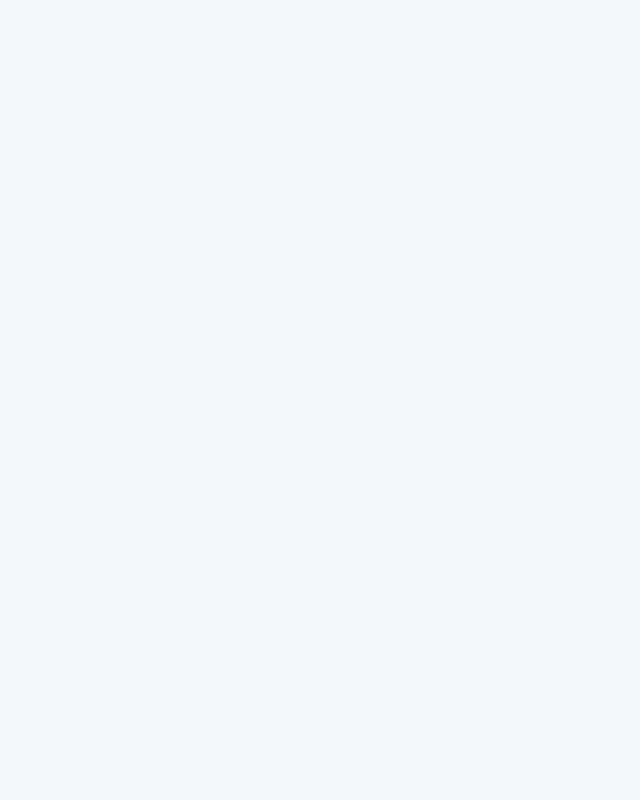
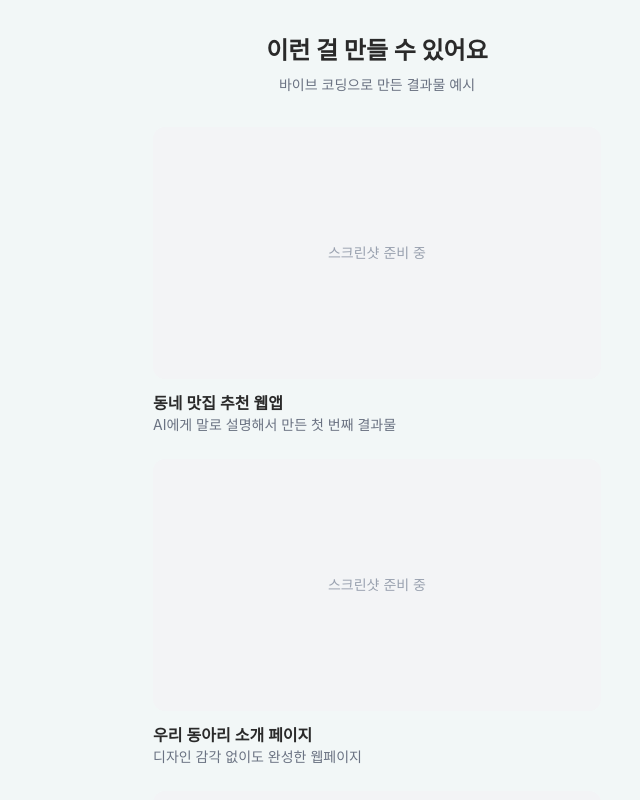
Before and after one commit to iamodh/landing-page, a React (Vite) app: page / in a window 1280 px wide. Shown: the part 460-1260 px from the top of the page, without its empty margins (263-903 px from the left). Built offline with nearby package versions, Linux system fonts and the light colour scheme.

Commit message:
feat: ShowcaseSection 결과물 미리보기 섹션
16:9 플레이스홀더 카드 3개, 메타 메시지 포함.
이미지 없이 레이아웃 유지되는 구조.

Co-Authored-By: Claude Opus 4.6 <noreply@anthropic.com>

```diff
--- a/src/App.tsx
+++ b/src/App.tsx
@@ -1,12 +1,12 @@
 import HeroSection from "./components/sections/HeroSection"
+import ShowcaseSection from "./components/sections/ShowcaseSection"
 
 function App() {
   return (
     <div className="min-h-screen bg-brand-bg text-brand-text">
       <HeroSection />
       <main>
-        {/* 스크롤 테스트용 간격 */}
-        <div className="h-screen" />
+        <ShowcaseSection />
         <section id="apply" className="px-6 py-16 text-center">
           <p className="text-xl font-bold">신청 CTA 섹션 (M9에서 구현 예정)</p>
         </section>
--- /dev/null
+++ b/src/components/sections/ShowcaseSection.tsx
@@ -0,0 +1,34 @@
+const showcases = [
+  { title: "동네 맛집 추천 웹앱", description: "AI에게 말로 설명해서 만든 첫 번째 결과물" },
+  { title: "우리 동아리 소개 페이지", description: "디자인 감각 없이도 완성한 웹페이지" },
+  { title: "김해 관광 가이드", description: "지역 정보를 담은 인터랙티브 페이지" },
+]
+
+export default function ShowcaseSection() {
+  return (
+    <section id="showcase" className="px-6 py-16">
+      <div className="max-w-md mx-auto">
+        <h2 className="text-2xl font-bold text-center">
+          이런 걸 만들 수 있어요
+        </h2>
+        <p className="text-gray-500 text-center mt-2 text-sm">
+          바이브 코딩으로 만든 결과물 예시
+        </p>
+        <div className="mt-8 space-y-6">
+          {showcases.map((item, index) => (
+            <div key={index}>
+              <div className="aspect-video bg-gray-100 rounded-xl flex items-center justify-center">
+                <span className="text-gray-400 text-sm">스크린샷 준비 중</span>
+              </div>
+              <p className="font-semibold mt-3">{item.title}</p>
+              <p className="text-gray-500 text-sm">{item.description}</p>
+            </div>
+          ))}
+        </div>
+        <p className="text-center text-gray-400 text-xs mt-10">
+          * 이 페이지도 AI로 만들었습니다
+        </p>
+      </div>
+    </section>
+  )
+}
```
